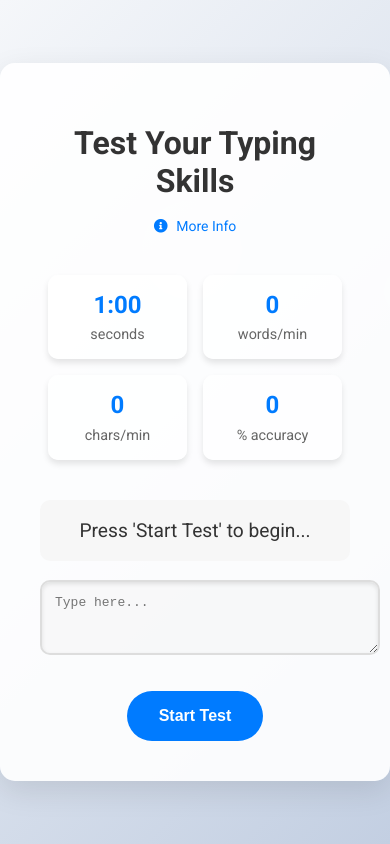
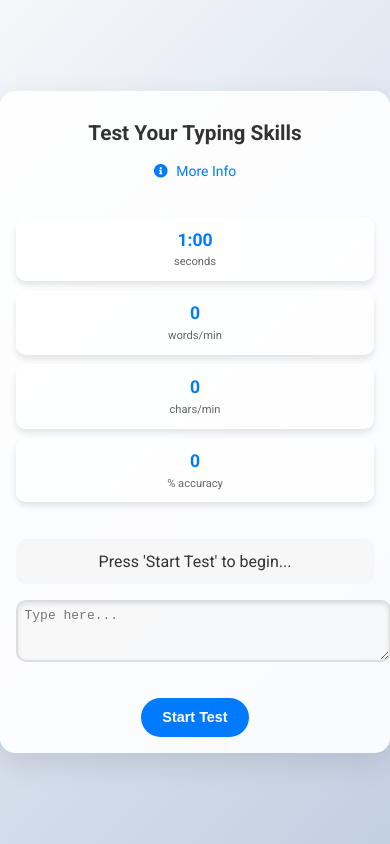
Before and after one commit to ghulammustafa06/hack_speed, a plain HTML site: page index.html in a window 390 px wide. Drawn offline with Linux system fonts and the light colour scheme.

Commit message:
Responsive Design

```diff
--- a/styles.css
+++ b/styles.css
@@ -200,24 +200,25 @@ body {
     transition: background 0.3s ease, transform 0.1s ease, box-shadow 0.2s ease;
     font-weight: 700;
     margin-left: 10px;
-        box-shadow: 0 2px 4px rgba(0,0,0,0.2);
+    box-shadow: 0 2px 4px rgba(0, 0, 0, 0.2);
 }
 
 #pause-button:hover {
     background: #218838;
-        box-shadow: 0 5px 15px rgba(0,0,0,0.3);
+    box-shadow: 0 5px 15px rgba(0, 0, 0, 0.3);
     transform: translateY(-2px);
 }
 
 #pause-button:active {
     transform: scale(0.98);
-        box-shadow: 0 2px 8px rgba(0,0,0,0.2);
+    box-shadow: 0 2px 8px rgba(0, 0, 0, 0.2);
 }
 
 @keyframes move {
     0% {
         transform: translateY(0) translateX(0) rotate(0deg);
     }
+
     100% {
         transform: translateY(-100vh) translateX(100vw) rotate(360deg);
     }
@@ -226,3 +227,64 @@ body {
 * {
     transition: all 0.2s ease-in-out;
 }
+
+
+@media screen and (max-width: 768px) {
+    .container {
+        padding: 1.5em;
+        width: 95%;
+    }
+
+    h1 {
+        font-size: 1.5em;
+    }
+
+    .stats {
+        flex-direction: column;
+    }
+
+    .stat {
+        margin: 0.3em 0;
+        padding: 0.8em;
+    }
+
+    .stat span {
+        font-size: 1.2em;
+    }
+
+    .stat p {
+        font-size: 0.8em;
+    }
+
+    #prompt-text {
+        font-size: 1em;
+        padding: 0.8em;
+    }
+
+    #typing-area {
+        padding: 0.5em;
+    }
+
+    #start-button,
+    #pause-button {
+        padding: 0.8em 1.5em;
+        font-size: 0.9em;
+    }
+}
+
+@media screen and (max-width: 480px) {
+    .container {
+        padding: 1em;
+    }
+
+    h1 {
+        font-size: 1.3em;
+    }
+
+    .stat span {
+        font-size: 1.1em;
+    }
+
+    .stat p {
+        font-size: 0.7em;
+    }
```
Lines whose indentation alone changed are shown as unchanged.
